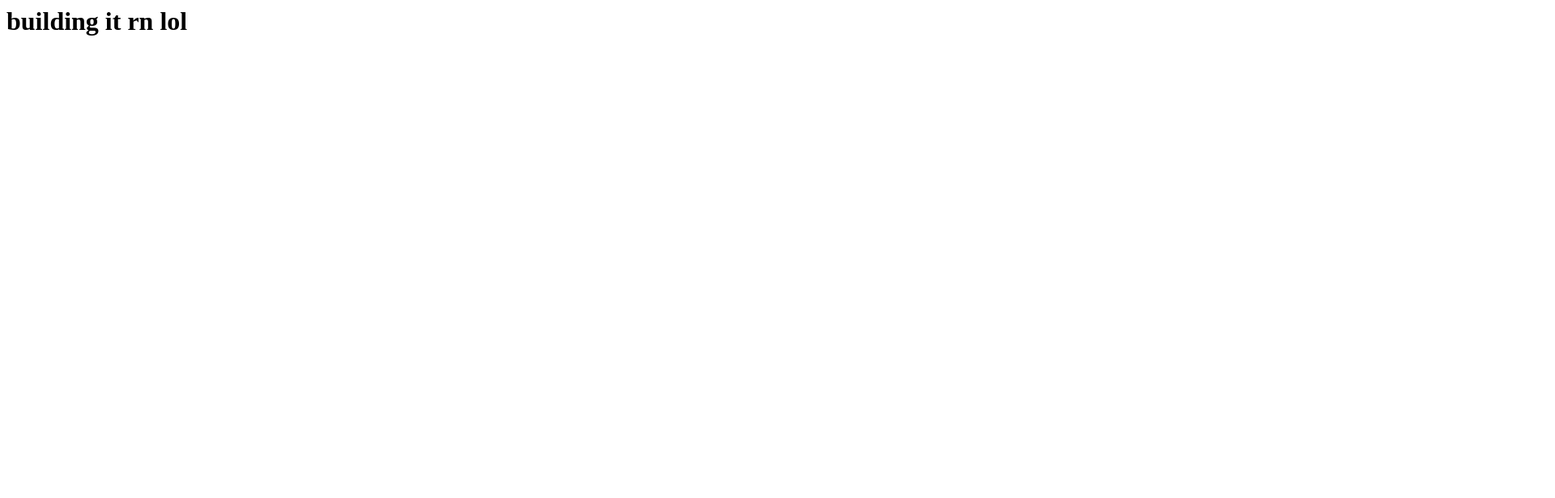
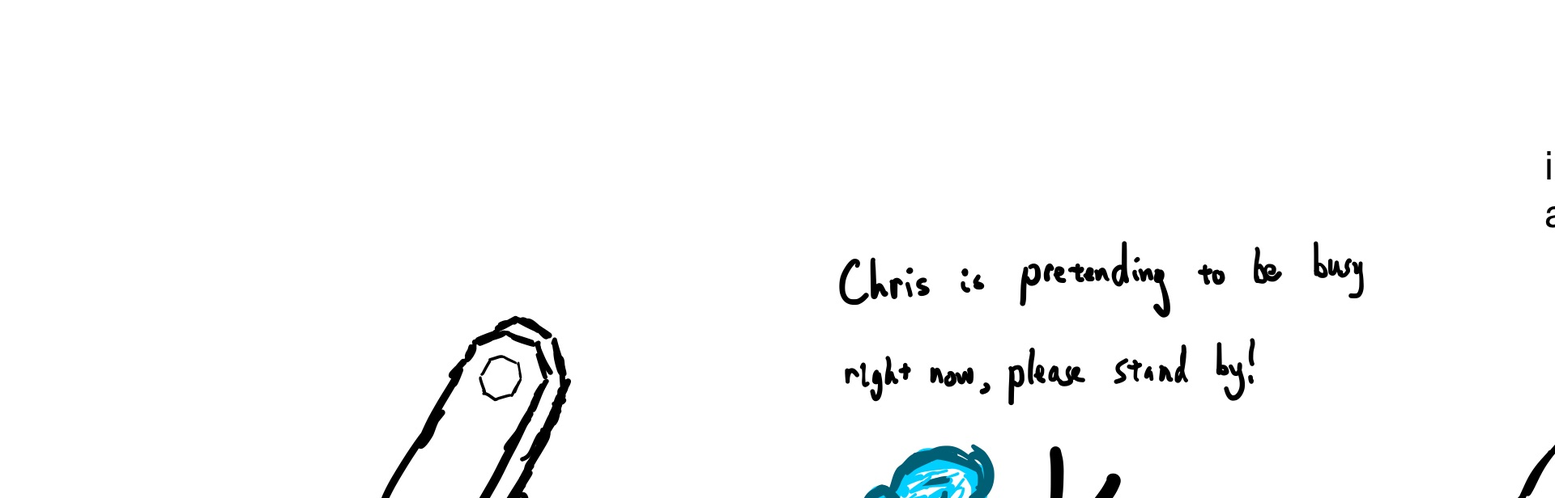
Before and after one commit to t-chris/1235241241, a plain HTML site: page index.html in a window 1280 px wide. Shown: the top 616 px of the page at 81% size, 1920 px wide, since content can reach past the window. Drawn offline with Linux system fonts and the light colour scheme.

Commit message:
Update index.html

```diff
--- a/index.html
+++ b/index.html
@@ -1 +1 @@
-<h1>building it rn lol</h1>
+<img src="underconstruction.jpg" />
```
